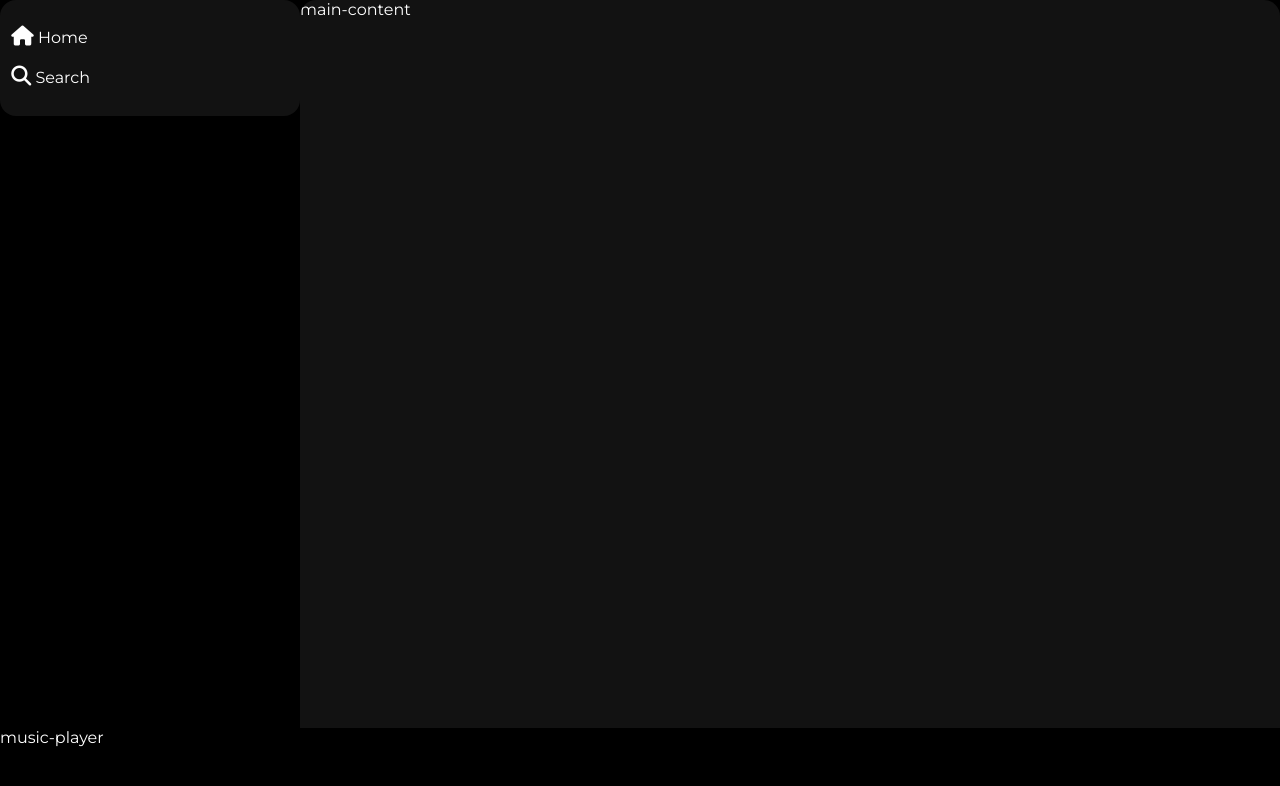
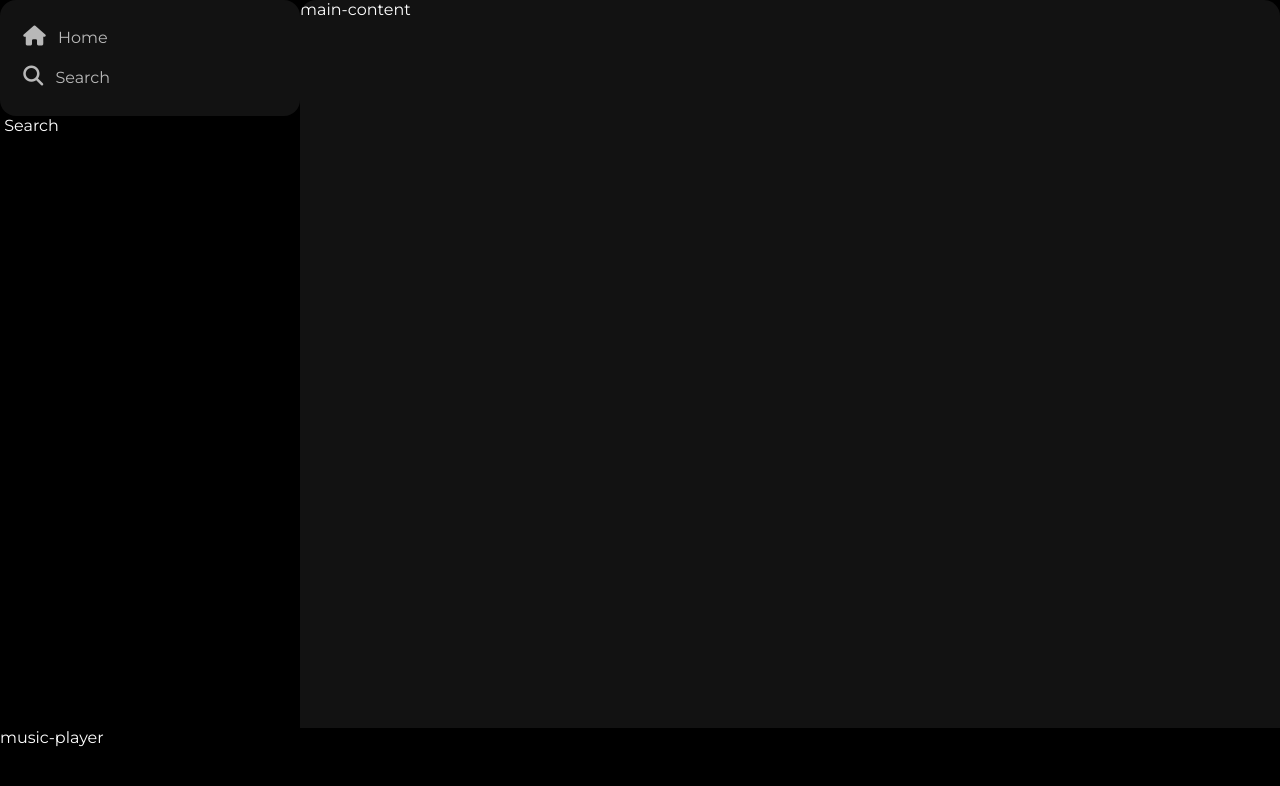
Before and after one commit to Prakharyadav27/Summer_campp, a plain HTML site: page Project-10(Spotify clone)/inedex.html in a window 1280 px wide. Drawn offline with Linux system fonts and the light colour scheme.

Commit message:
assets added

```diff
--- a/Project-10(Spotify clone)/inedex.html
+++ b/Project-10(Spotify clone)/inedex.html
@@ -22,12 +22,23 @@
             <div class="nav">
                 <div class="nav-option">
                     <i class="fa-solid fa-house"></i>
-                    <a href="">Home</a></div>
+                    <a href="">Home</a>
+                </div>
                 <div class="nav-option">
                     <i class="fa-solid fa-magnifying-glass"></i>
-                    <a href="">Search</a></div>
+                    <a href="">Search</a>
+                </div>
             </div>
+                <div class="library">
+                    <div class="options">
+                        <div class="lib-options">
+                            <img src="" alt="" srcset="">
+                            <a href="">Search</a>
+                        </div>
+                    </div>
+                </div>
         </div>
+
         <div class="main-content">main-content</div>
         <div class="music-player">music-player</div>
     </div>
--- a/Project-10(Spotify clone)/style.css
+++ b/Project-10(Spotify clone)/style.css
@@ -46,6 +46,11 @@ a{
 
 .nav-option{
     line-height: 40px;
+    opacity: 0.7;
+    padding: 0 0.75rem;
+}
+.nav-option:hover{
+    opacity: 1;
 }
 
 .nav-option i{
@@ -54,4 +59,5 @@ a{
 
 .nav-option a{
     font-size: 1rem;
+    margin-left: 0.5rem;
 }
```
Also changed, not shown: Project-10(Spotify clone)/Homework Assets/album_icon1.png (added), Project-10(Spotify clone)/Homework Assets/album_icon2.png (added), Project-10(Spotify clone)/Homework Assets/album_picture.jpeg (added), Project-10(Spotify clone)/Homework Assets/controld_icon2.png (added), Project-10(Spotify clone)/Homework Assets/controls_icon1.png (added), Project-10(Spotify clone)/Homework Assets/controls_icon3.png (added), Project-10(Spotify clone)/Homework Assets/controls_icon4.png (added), Project-10(Spotify clone)/Homework Assets/controls_icon5.png (added).
